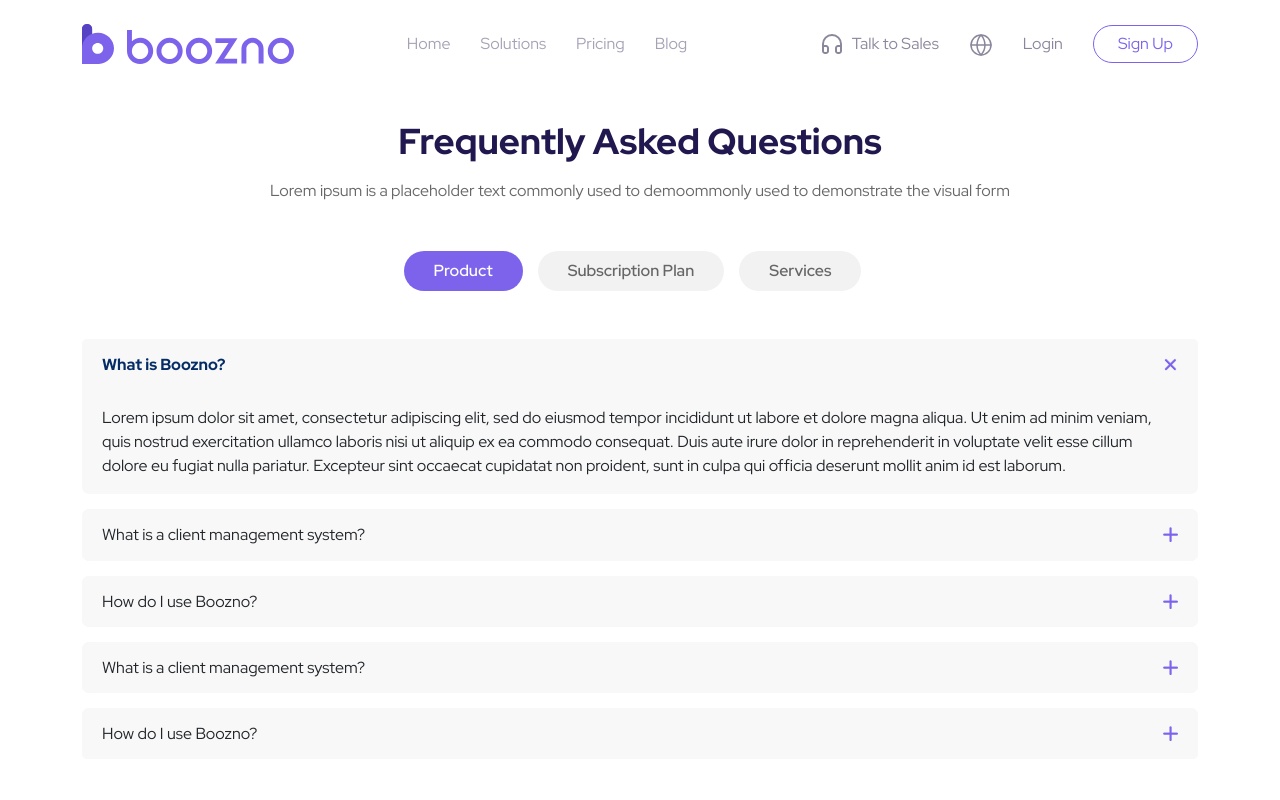
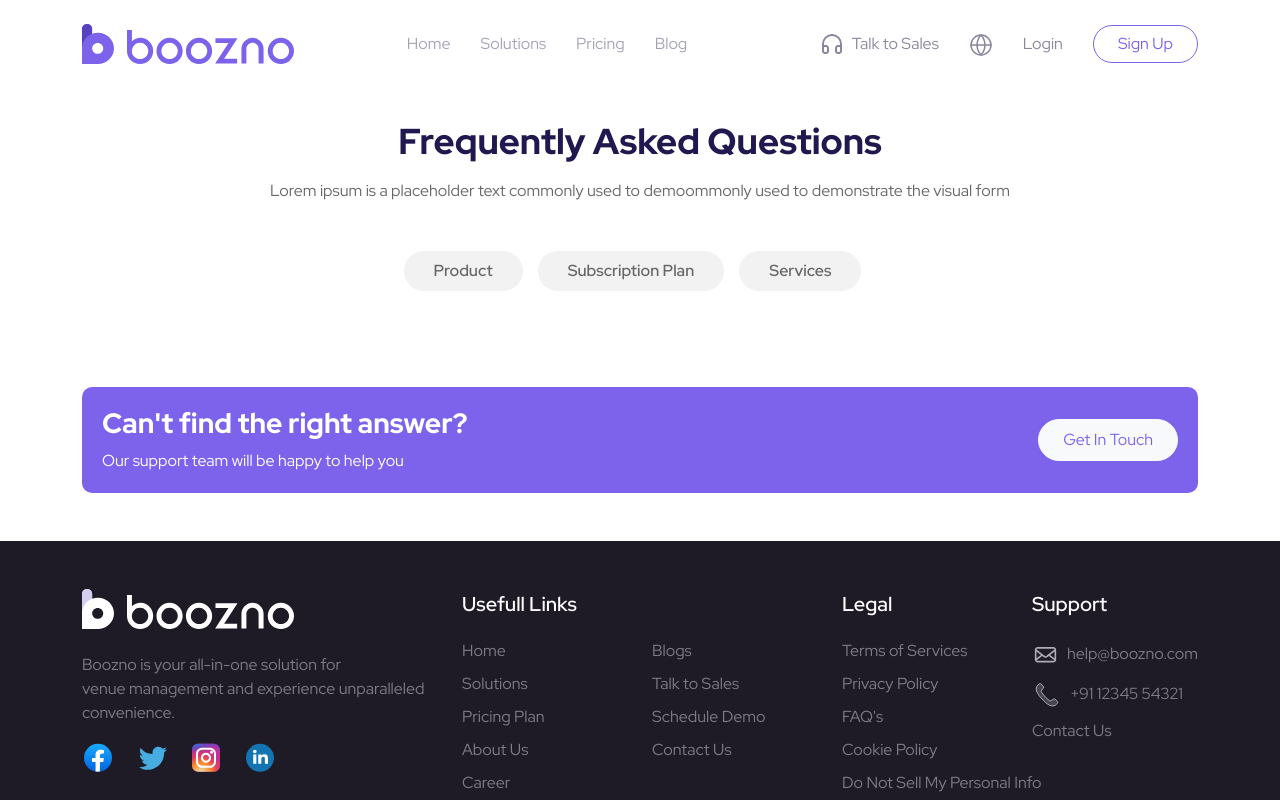
Before and after one commit to shaadq/boozno-website, a React (Create React App) app: page /faqs in a window 1280 px wide. Shown: the top 800 px of the page. Built offline with nearby package versions, Linux system fonts and the light colour scheme.

Commit message:
added outlet in faqs

```diff
--- a/src/App.js
+++ b/src/App.js
@@ -14,6 +14,8 @@ import PrivacyPolicy from "./components/pages/legal-tabs/tabs/PrivacyPolicy";
 import CookiesPolicy from "./components/pages/legal-tabs/tabs/CookiesPolicy";
 import GDPR from "./components/pages/legal-tabs/tabs/GDPR";
 import MPI from "./components/pages/legal-tabs/tabs/MPI";
+import DynamicTabContent from "./components/pages/faqs/DynamicTabContent";
+import { productFaq, subPlanFaq, servicesFaq } from "./components/pages/faqs/data";
 
 function App() {
   return (
@@ -29,6 +31,12 @@ function App() {
           <Route path="/faqs" element={<FaqPage />} />
           <Route path="/*" element={<NotFoundPage />} />
 
+          <Route path="/faqs" element={<FaqPage />}>
+            <Route path="product" element={<DynamicTabContent data={productFaq} />} />
+            <Route path="subscriptionplan" element={<DynamicTabContent data={subPlanFaq} />} />
+            <Route path="services" element={<DynamicTabContent data={servicesFaq} />} />
+          </Route>
+
           <Route path="/tabs" element={<LegalTabs />}>
             <Route path="termsconditons" element={<TermsConditions />} /> {/* Default tab */}
             <Route path="privacypolicy" element={<PrivacyPolicy />} />
--- a/src/components/common/footer/Footer.jsx
+++ b/src/components/common/footer/Footer.jsx
@@ -75,7 +75,7 @@ const Footer = () => {
                     <Link to={"/tabs/privacypolicy"}>
                       <div className="item">Privacy Policy</div>
                     </Link>
-                    <Link to={"/faqs"}>
+                    <Link to={"/faqs/product"}>
                       <div className="item">FAQ's</div>
                     </Link>
                     <Link to={"/tabs/cookiespolicy"}>
--- a/src/components/pages/faqs/FaqPage.jsx
+++ b/src/components/pages/faqs/FaqPage.jsx
@@ -1,23 +1,27 @@
-import React, { useState } from "react";
+import React, { useEffect, useState } from "react";
+import { Link, Outlet, useLocation } from "react-router-dom";
 import RightAnswer from "../../common/right-answer/RightAnswer";
-import DynamicTabContent from "./DynamicTabContent";
 import { productFaq, servicesFaq, subPlanFaq } from "./data";
 import "./style.scss";
 
 const FaqPage = () => {
+  const location = useLocation();
   const [tabs, setTabs] = useState([
     {
       title: "Product",
+      link: "/faqs/product",
       content: productFaq,
       active: true,
     },
     {
       title: "Subscription Plan",
+      link: "/faqs/subscriptionplan",
       content: subPlanFaq,
       active: false,
     },
     {
       title: "Services",
+      link: "/faqs/services",
       content: servicesFaq,
       active: false,
     },
@@ -30,6 +34,15 @@ const FaqPage = () => {
     setTabs(updatedTabs);
   };
 
+  useEffect(() => {
+    setTabs((prevTabs) =>
+      prevTabs.map((tab) => ({
+        ...tab,
+        active: location.pathname === tab.link,
+      }))
+    );
+  }, [location]);
+
   return (
     <div className="pt-0 pt-lg-4">
       <section className="py-5 mt-5">
@@ -38,15 +51,16 @@ const FaqPage = () => {
           <div className="section-subtitle">Lorem ipsum is a placeholder text commonly used to demoommonly used to demonstrate the visual form</div>
           <div className="custom-page-tabs my-5">
             {tabs.map((data, i) => (
-              <div className={`tab-item ${data.active ? "active" : ""}`} key={i} onClick={() => handleTabClick(i)}>
-                {data.title}
-              </div>
+              <Link to={`${data.link}`} key={i}>
+                <div className={`tab-item ${data.active ? "active" : ""}`}>{data.title}</div>
+              </Link>
             ))}
           </div>
           <div className="custom-faq-accordion mt-4">
-            {tabs.map((data, index) => (
+            {/* {tabs.map((data, index) => (
               <div key={index}>{data.active ? <DynamicTabContent data={data.content} /> : <div></div>}</div>
-            ))}
+            ))} */}
+            <Outlet />
           </div>
         </div>
       </section>
```
